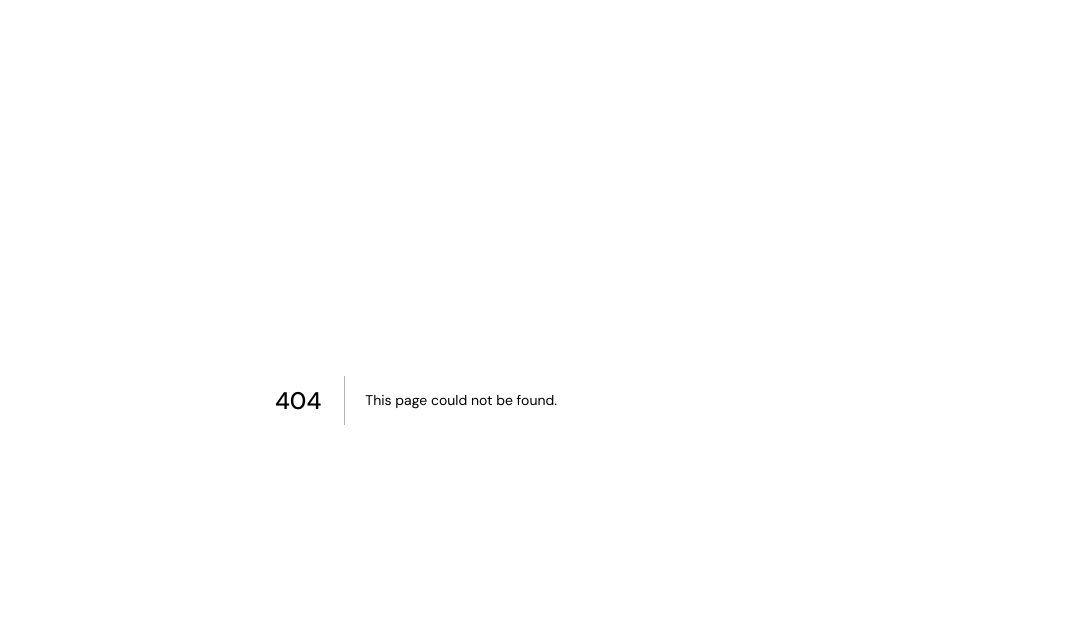
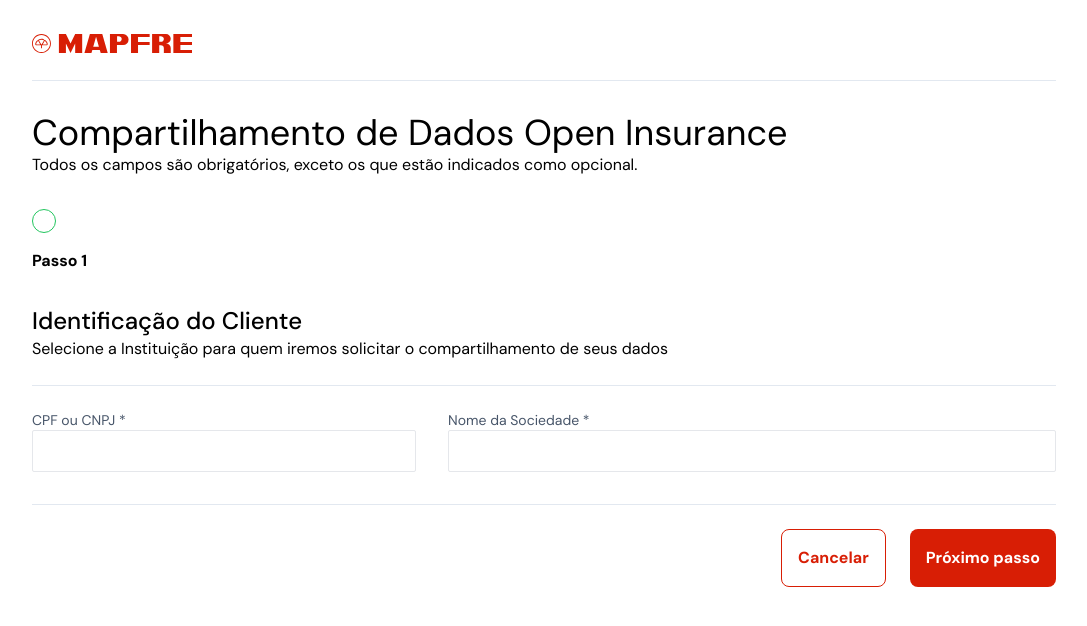
Before and after one commit to carooltelles/opin-frontend, a Next.js app: page /shares/new in a window 1280 px wide. Before the commit this address had no page. Shown: the top 626 px of the page, without its empty margins (96-1183 px from the left). Built offline with nearby package versions, Linux system fonts and the light colour scheme.

Commit message:
fix: tailwind theme and relocate files to new app/shares dir

```diff
--- a/src/app/shares/page.tsx
+++ b/src/app/shares/page.tsx
@@ -1,81 +1,81 @@
 "use client"
 
+import { BoxShadow } from "@/components/BoxShadow"
+import { Button } from "@/components/Button"
 import { Divider } from "@/components/Divider"
-import { Header } from "@/components/Header"
+import { ItemListSharesReceived } from "@/components/ItemListSharesReceived"
+import { Loading } from "@/components/Loading"
 import { Tab } from "@/components/Tab"
 import { Tabs } from "@/components/Tabs"
 import { TitlePage } from "@/components/TitlePage"
-import { Container } from "./styles"
-import { Button } from "@/components/Button"
-import { BoxShadow } from "@/components/BoxShadow"
-import { ItemListSharesReceived } from "@/components/ItemListSharesReceived"
+import axios from "axios"
+import { useRouter } from "next/navigation"
 import { useEffect, useState } from "react"
-import axios from "axios"
-import { Loading } from "@/components/Loading"
-import { useRouter } from "next/navigation"
 
 interface ISharesReceivedProps {
-    id: number;
-    title: string;
-    statusRequest: boolean;
-    date: string;
-    months: number;
+    id: number
+    title: string
+    statusRequest: boolean
+    date: string
+    months: number
 }
 
 export default function MySharedPage() {
-    const [loading, setLoading] = useState(false);
-    const router = useRouter();
+    const [loading, setLoading] = useState(false)
+    const router = useRouter()
     const [tabs, setTabs] = useState([
         { id: 1, title: "Recebidos", active: true },
-        { id: 2, title: "Transmitidos", active: false }
+        { id: 2, title: "Transmitidos", active: false },
     ])
-    const [sharesReceived, setSharesReceived] = useState<ISharesReceivedProps[]>([]);
+    const [sharesReceived, setSharesReceived] = useState<ISharesReceivedProps[]>([])
 
     useEffect(() => {
-        setLoading(true);
-        getSharesReceived();
-    }, []);
+        setLoading(true)
+        getSharesReceived()
+    }, [])
 
     const getSharesReceived = async () => {
         try {
-            const { data } = await axios.get("https://645e6a0a12e0a87ac0efc52e.mockapi.io/mapfre/api/v2/getMyShared");
+            const { data } = await axios.get("https://645e6a0a12e0a87ac0efc52e.mockapi.io/mapfre/api/v2/getMyShared")
 
-            setSharesReceived(data);
+            setSharesReceived(data)
         } catch (error) {
-            console.log("My Shares Received Error: ", error);
+            console.log("My Shares Received Error: ", error)
         } finally {
-            setLoading(false);
+            setLoading(false)
         }
     }
 
     const handleTabChange = () => {
-        const newTabs = tabs.map((tab) => {
-            tab.active = !tab.active;
-            return tab;
-        });
+        const newTabs = tabs.map(tab => {
+            tab.active = !tab.active
+            return tab
+        })
 
-        setTabs(newTabs);
+        setTabs(newTabs)
     }
 
     return (
-        <Container>
-            <Header />
-            <Divider />
+        <div>
             <TitlePage
                 title="Meus compartilhamentos de Dados Open Insurance"
                 subtitle="Todos os campos são obrigatórios, exceto os que estão indicados como opcional."
             />
             <Tabs>
-                {tabs.map((tab) => (
-                    <div onClick={handleTabChange}>
+                {tabs.map(tab => (
+                    <div key={tab.id} onClick={handleTabChange}>
                         <Tab active={tab.active}>{tab.title}</Tab>
                     </div>
                 ))}
             </Tabs>
-            {tabs.find((tab) => tab.id == 1)?.active && (
+            {tabs.find(tab => tab.id == 1)?.active && (
                 <div id="recebidos" className="my-8">
                     <div className="flex justify-end">
-                        <Button text={"Solicitar Compartilhamento"} variant="solid" action={() => router.push('/shares/new/')} />
+                        <Button
+                            text={"Solicitar Compartilhamento"}
+                            variant="solid"
+                            action={() => router.push("/shares/new/")}
+                        />
                     </div>
                     <BoxShadow className={"mt-8 w-full"}>
                         <span className="text-xl font-medium">Compartilhamentos Solicitados Recebimento</span>
@@ -94,11 +94,7 @@ export default function MySharedPage() {
                     </BoxShadow>
                 </div>
             )}
-            {tabs.find((tab) => tab.id == 2)?.active && (
-                <div id="transmitidos" className="my-8">
-
-                </div>
-            )}
-        </Container>
+            {tabs.find(tab => tab.id == 2)?.active && <div id="transmitidos" className="my-8"></div>}
+        </div>
     )
 }
--- a/src/components/Forms/Button.tsx
+++ b/src/components/Forms/Button.tsx
@@ -1,5 +1,5 @@
 import { ButtonHTMLAttributes } from "react"
 
 export function Button(props: ButtonHTMLAttributes<HTMLButtonElement>) {
-    return <button className="text-red-600 font-bold text-base p-4 border rounded-lg border-red-600" {...props} />
+    return <button className="text-primary font-bold text-base p-4 border rounded-lg border-primary" {...props} />
 }
--- a/src/components/Forms/PrimaryButton.tsx
+++ b/src/components/Forms/PrimaryButton.tsx
@@ -1,5 +1,5 @@
 import { ButtonHTMLAttributes } from "react"
 
 export function PrimaryButton(props: ButtonHTMLAttributes<HTMLButtonElement>) {
-    return <button className="bg-red-600 text-white font-bold text-base p-4 rounded-lg" {...props} />
+    return <button className="bg-primary text-white font-bold text-base p-4 rounded-lg" {...props} />
 }
--- a/src/components/NewShare/ClientIdentification/index.tsx
+++ b/src/components/NewShare/ClientIdentification/index.tsx
@@ -1,4 +1,4 @@
-import { StepComponentProps } from "@/app/my-shared/new/page"
+import { StepComponentProps } from "@/app/shares/new/page"
 import { Divider } from "@/components/Divider"
 import { Form } from "@/components/Forms"
 import { Heading2 } from "@/components/Heading2"
--- a/tailwind.config.js
+++ b/tailwind.config.js
@@ -7,20 +7,20 @@ module.exports = {
     ],
     theme: {
         extend: {
-            fontFamily:{
-                "body": ["DM Sans"]
+            fontFamily: {
+                body: ["DM Sans"],
             },
-            colors:{
+            colors: {
                 primary: "#D81E05",
-                "primary-hover":"#b21b07",
-                "success": "#008C47"
+                "primary-hover": "#b21b07",
+                success: "#008C47",
             },
             backgroundImage: {
                 "gradient-radial": "radial-gradient(var(--tw-gradient-stops))",
                 "gradient-conic": "conic-gradient(from 180deg at 50% 50%, var(--tw-gradient-stops))",
-                "primary": "#D81E05",
-                "primary-hover":"#b21b07",
-                "success": "#008C47"
+                primary: "#D81E05",
+                "primary-hover": "#b21b07",
+                success: "#008C47",
             },
         },
     },
```
Also changed, not shown: src/components/Button/index.tsx (+11 -9 lines), src/app/shares/layout.tsx (renamed from src/app/my-shared/layout.tsx), src/app/shares/new/page.tsx (renamed from src/app/my-shared/new/page.tsx).
